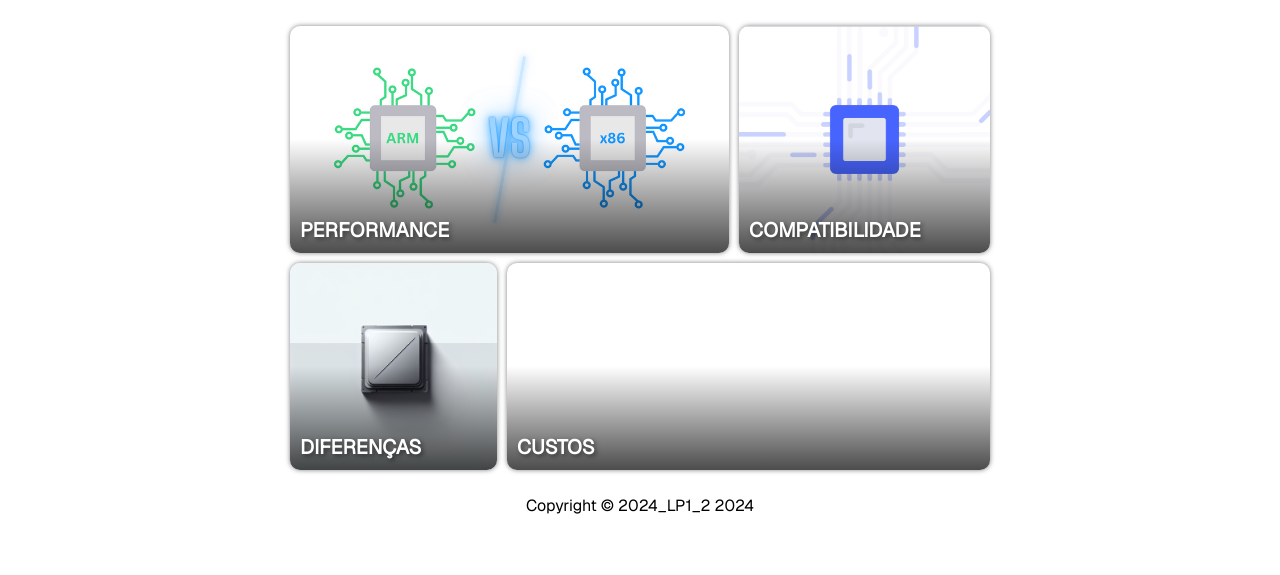
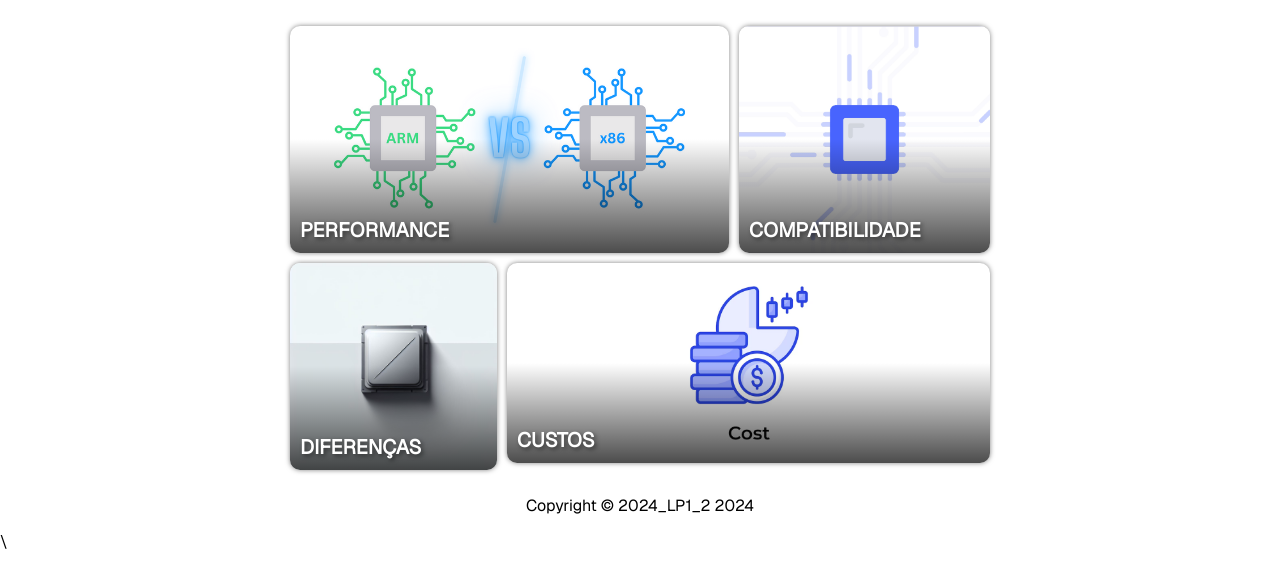
Before and after one commit to isepLapa/2024_LP1_2, a plain HTML site: page paginas/index.html in a window 1280 px wide. Shown: the part 225-800 px from the top of the page. Drawn offline with nearby package versions, Linux system fonts and the light colour scheme.

Commit message:
Adicionada Imagem custos

```diff
--- a/assets/css/estilos.css
+++ b/assets/css/estilos.css
@@ -203,6 +203,14 @@ footer{
     transition: transform 0.3s ease-in-out;
 }
 
+.bento-grid > div:nth-child(2) > a:nth-child(2) {
+    width: 100%;
+    display: flex;
+    justify-content: center;
+    overflow: hidden;
+    height: 200px;
+}
+
 .bento-grid > div:nth-child(2) > a:nth-child(1) > img:hover {
     transform: scale(1.1);
     transition: transform 0.3s ease-in-out;
@@ -211,6 +219,16 @@ footer{
 .bento-grid > div:nth-child(2) > a:nth-child(2) {
     width: 100%;
     overflow: hidden;
+}
+
+.bento-grid > div:nth-child(2) > a:nth-child(2) > img {
+    object-fit: scale-down;
+    transition: transform 0.3s ease-in-out;
+}
+
+.bento-grid > div:nth-child(2) > a:nth-child(2) > img:hover {
+    transform: scale(1.1);
+    transition: transform 0.3s ease-in-out;
 }
 
 .image-container {
--- a/paginas/index.html
+++ b/paginas/index.html
@@ -55,6 +55,7 @@
                 <div class="overlay-text">DIFERENÇAS</div>
             </a>
             <a class="bento-bottom image-container" href="custos.html">
+                <img src="../assets/imagens/custos.avif" />
                 <div class="overlay-text">CUSTOS</div>
             </a>
         </div>
@@ -64,4 +65,4 @@
 
 <footer class="centrar">Copyright &copy 2024_LP1_2 2024</footer>
 </body>
-</html>
+</html>\
```
Also changed, not shown: assets/imagens/custos.avif (added).
